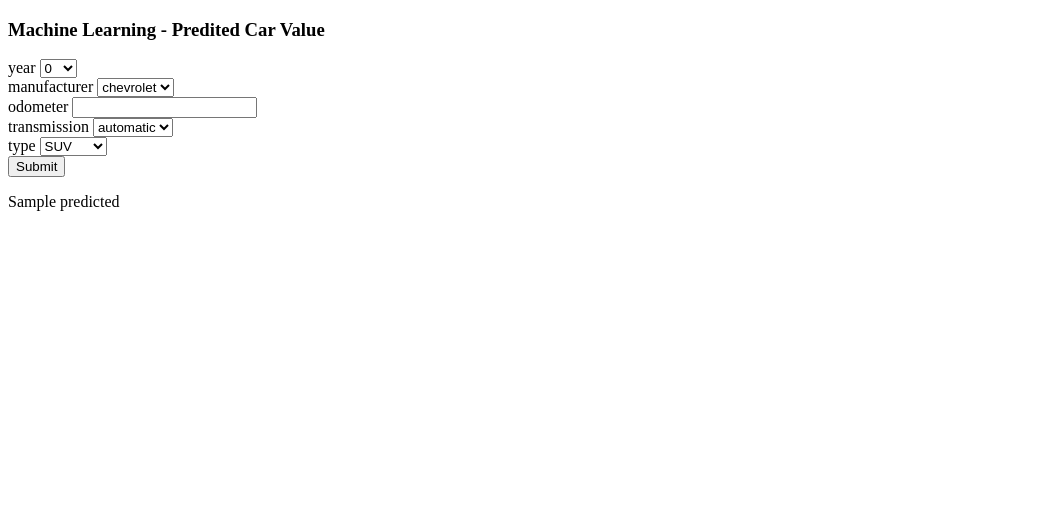
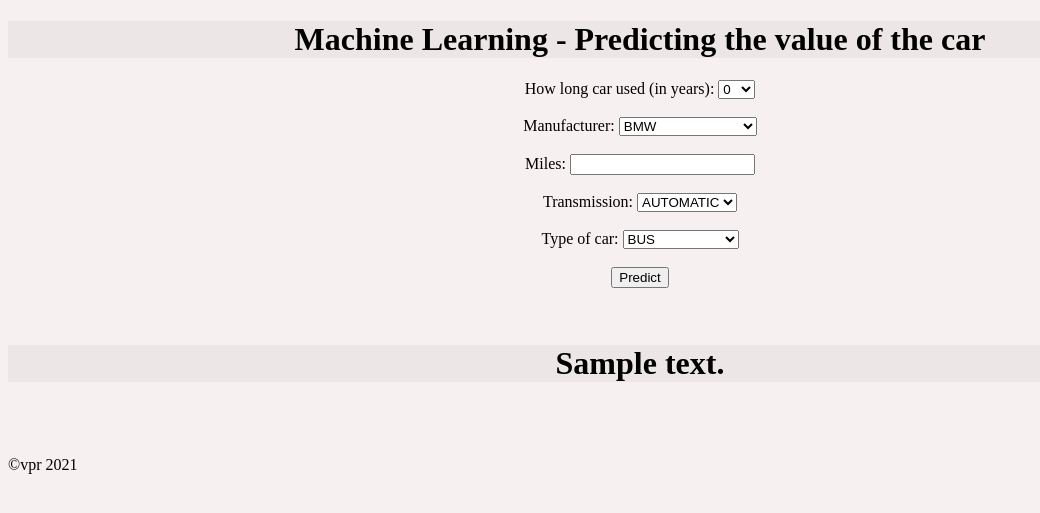
Before and after one commit to Vinicius-Passos-git/Deploy-ML-model-with-Flask, a Flask app: template templates/home.html in a window 1280 px wide. Shown: the top 513 px of the page, without its empty margins (0-1040 px from the left). Run offline with Flask 2, Linux system fonts and the light colour scheme; the template is opened without the code that fills it: most values are stand-ins (such as "Sample title", 1, 10 or a date in 2020).

Commit message:
Update home.html

```diff
--- a/templates/home.html
+++ b/templates/home.html
@@ -1,14 +1,23 @@
 <!DOCTYPE html>
 <html>
+
 <head>
-    <title>Machine Learning - Predited Car Value</title>
+  <meta charset="utf-8" />
+
+  <title>Machine Learning - Car Value</title>
+
 </head>
-<body>
-    <h3> Machine Learning - Predited Car Value </h3>
 
+<body style="background-color:rgb(247, 240, 240)">
+
+  <center>
+    <div style="background-color:rgb(236, 230, 230)">
+    <h1> Machine Learning - Predicting the value of the car </h1>
+    </div>
 <div>
-<form action = '/result' method='POST'>
-    <label for='year'> year </label>
+
+<form action = "{{ url_for('result')}}" method='POST'>
+    <label for='year'> How long car used (in years): </label>
     <select id = 'year' name = 'year'>
     <option value='0'>0</option>
       <option value='1'>1</option>
@@ -22,33 +31,88 @@
       <option value='9'>9</option>
       <option value='10'>10</option>
     </select>
+
     <br>
-    <label for='manufacturer'>manufacturer</label>
+    <br>
+
+    <label for='manufacturer'>Manufacturer: </label>
     <select id='manufacturer' name="manufacturer">
-      <option value='chevrolet'>chevrolet</option>
-      <option value="ford">ford</option>
+      <option value="bmw">BMW</option>
+      <option value='chevrolet'>CHEVROLET</option>
+      <option value="dodge-ram">DODGE-RAM</option>
+      <option value="ford">FORD</option>
+      <option value="gmc">GMC</option>
+      <option value="honda">HONDA</option>
+      <option value="hyundai">HYUNDAI</option>
+      <option value="jeep">JEEP</option>
+      <option value="mercedes-benz">MERCEDES-BENZ</option>
+      <option value="nissan">NISSAN</option>
+      <option value="porsche">PORSCHE</option>
+      <option value="subaru">SUBARU</option>
+      <option value="toyota">TOYOTA</option>
+      <option value="volkswagen">VOLKSWAGEN</option>
+      <option value="others">OTHERS</option>
     </select>
+
     <br>
-    <label for='odometer'>odometer</label>
-    <input id='odometer' name='odometer' required='required'>
     <br>
-    <label for='transmission'>transmission</label>
+
+    <label for='odometer'>Miles: </label>
+    <input id='odometer' name='odometer' type = 'int' required='required'>
+
+    <br>
+    <br>
+
+    <label for='transmission'>Transmission: </label>
     <select id='transmission' name='transmission'>
-      <option value='automatic'>automatic</option>
-      <option value='manual'>manual</option>
+      <option value='automatic'>AUTOMATIC</option>
+      <option value='manual'>MANUAL</option>
+      <option value='manual'>OTHER</option>
     </select>
+
     <br>
-    <label for='type'>type</label>
+    <br>
+
+    <label for='type'>Type of car: </label>
     <select id='type' name='type'>
+      <option value='bus'>BUS</option>
+      <option value='convertible'>CONVERTIBLE</option>
+      <option value='coupe'>COUPE</option>
+      <option value='HATCH'>HATCH</option>
+      <option value='hatchback'>HATCHBACK</option>
+      <option value='mini-van'>MINI-VAN</option>
+      <option value='offroad'>OFFROAD</option>
+      <option value='pickup'>PICKUP</option>
+      <option value='sedan'>SEDAN</option>
       <option value='SUV'>SUV</option>
-      <option value='HATCH'>HATCH</option>
+      <option value='truck'>TRUCK</option>
+      <option value='van'>VAN</option>
+      <option value='wagon'>WAGON</option>
+      <option value='other'>OTHER</option>
     </select>
+
+
     <br>
-    <input type="submit" value="Submit">
+    <br>
+
+    <button type="submit" class="btn">Predict</button>
+
   </form>
-  <p>
-    {{ predicted}}
-  </p>
+
+  <br>
+  <br>
+  <div style="background-color:rgb(236, 230, 230)">
+  <h1> {{ prediction_text }} </h1>
+  </div>
+  <br>
+  <br>
+
+  </center>
+
+  <footer>
+    <p>©vpr 2021</p>
+</footer>
+
 </div>
 
 </body>
```
